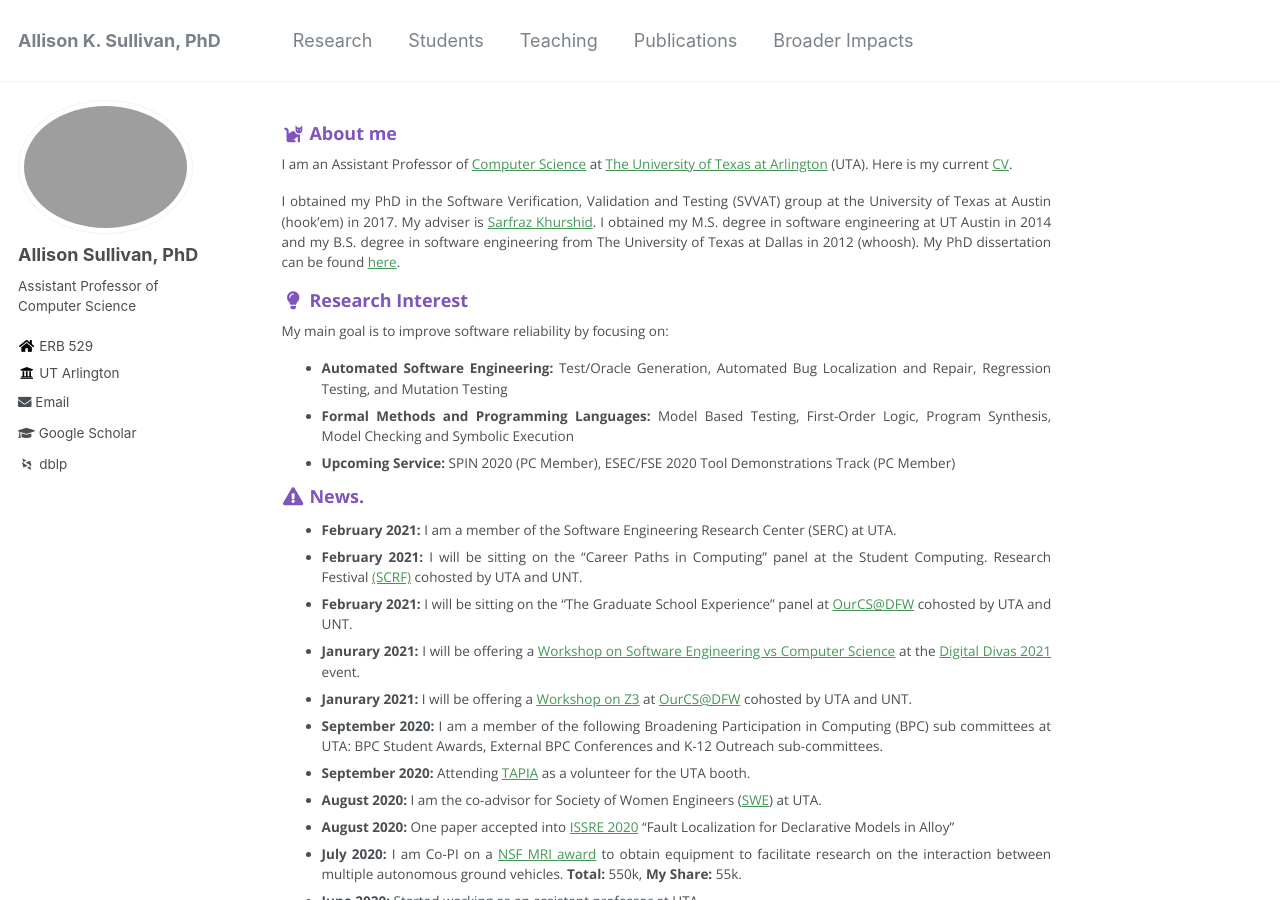
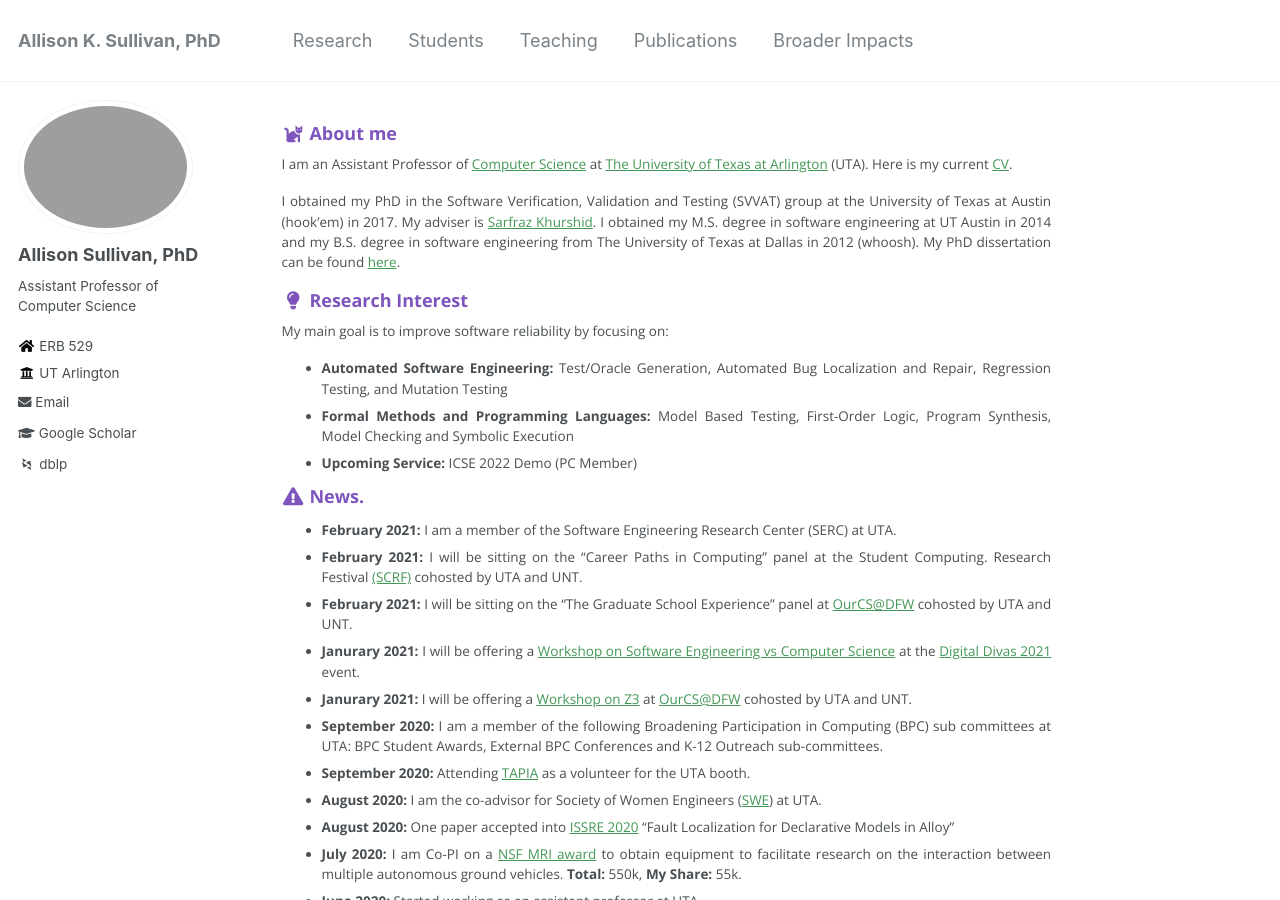
Before and after one commit to Allisonius/allisonius.github.io, a Jekyll site: the page built from _pages/about.md, in a window 1280 px wide and 900 px high. Built offline with Jekyll 4.4.1, drawn with Linux system fonts in a browser that asks for light colours; some web fonts are replaced.

Commit message:
Update about.md

```diff
--- a/_pages/about.md
+++ b/_pages/about.md
@@ -19,7 +19,7 @@ My main goal is to improve software reliability by focusing on:
 Mutation Testing
   * **Formal Methods and Programming Languages:** Model Based Testing, First-Order Logic, Program Synthesis, Model
 Checking and Symbolic Execution
- * **Upcoming Service:** SPIN 2020 (PC Member), ESEC/FSE 2020 Tool Demonstrations Track (PC Member)
+ * **Upcoming Service:** ICSE 2022 Demo (PC Member)
 
 
 
```
